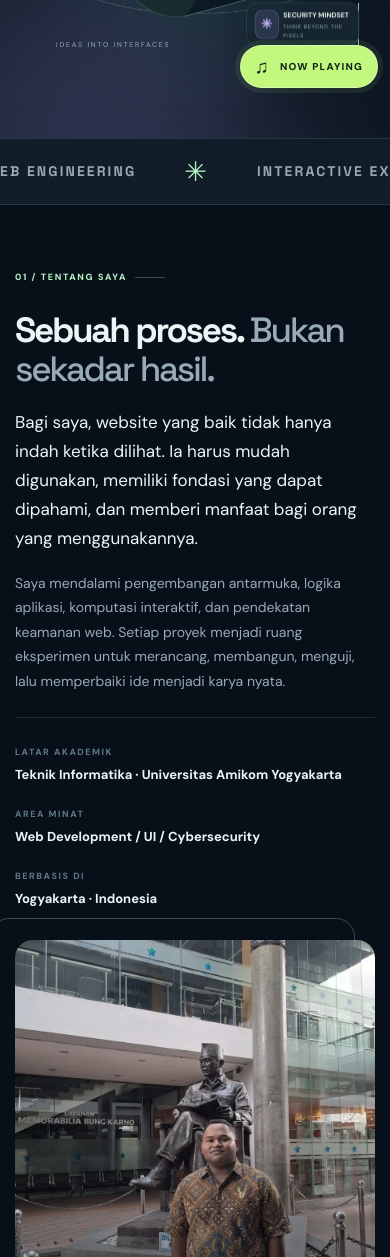
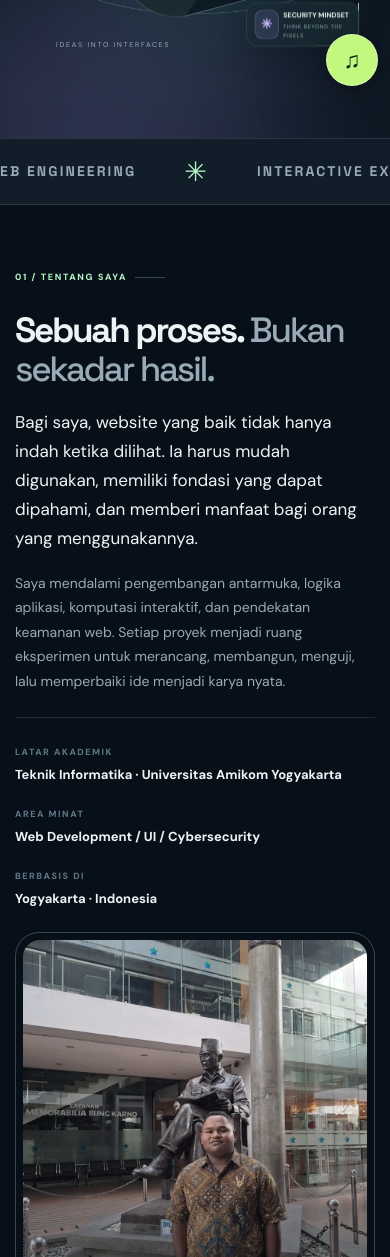
Before and after one commit to lamberthrumpaidus/Portfolio, a plain HTML site: page index.html in a window 390 px wide. Shown: the part 743-2000 px from the top of the page. Drawn offline with Linux system fonts and the light colour scheme.

Commit message:
Add files via upload

```diff
--- a/assets/css/style.css
+++ b/assets/css/style.css
@@ -168,3 +168,94 @@ dialog{color:var(--text)}dialog::backdrop{background:rgba(2,9,12,.8);backdrop-fi
   .hero-art{height:290px}
 }
 @media(prefers-reduced-motion:reduce){.reveal{opacity:1;transform:none}}
+
+/* FINAL MOBILE PHOTO + PLAYER FIX — keep the original design */
+.about .portrait-wrap {
+  width: 100%;
+  max-width: 510px;
+  margin-inline: auto;
+  box-sizing: border-box;
+  isolation: isolate;
+}
+/* The old offset outline was wider than the portrait on phones. */
+.about .portrait-wrap::before {
+  inset: -10px;
+  border-radius: 25px;
+  z-index: -1;
+}
+.about .portrait-frame,
+.about .portrait-frame > img {
+  box-sizing: border-box;
+  width: 100%;
+  max-width: 100%;
+}
+.about .portrait-frame {
+  height: auto;
+  aspect-ratio: auto;
+  overflow: hidden;
+  border-radius: 18px;
+}
+.about .portrait-frame > img {
+  display: block;
+  height: auto;
+  object-fit: contain;
+}
+.about .portrait-wrap figcaption {
+  display: flex;
+  flex-wrap: wrap;
+  justify-content: flex-start;
+  align-items: baseline;
+  gap: 8px 15px;
+  line-height: 1.55;
+}
+@media(max-width:720px){
+  .about .portrait-wrap {
+    width: calc(100% - 16px);
+    max-width: none;
+    margin: 0 auto;
+  }
+  .about .portrait-wrap::before {
+    inset: -8px;
+    border-radius: 24px;
+  }
+  .about .portrait-frame {border-radius: 17px;}
+  .about .portrait-wrap figcaption {margin-top: 21px;}
+  .values-strip {margin-top: 44px;}
+  .about {padding-bottom: 80px;}
+  /* Small unobtrusive music button instead of the wide Now Playing banner. */
+  .music-widget {
+    right: max(12px,env(safe-area-inset-right,0px));
+    bottom: calc(15px + env(safe-area-inset-bottom,0px));
+    width: auto;
+    max-width: min(340px,calc(100vw - 24px));
+    z-index: 90;
+  }
+  .music-widget .music-toggle {
+    width: 52px;
+    height: 52px;
+    min-width: 52px;
+    min-height: 52px;
+    border-radius: 50%;
+    padding: 0;
+    margin-left: auto;
+    display: flex;
+    align-items: center;
+    justify-content: center;
+    letter-spacing: 0;
+    box-shadow: 0 4px 18px rgba(0,0,0,.32);
+  }
+  .music-widget .music-toggle-label {display:none;}
+  .music-widget .music-equalizer {font-size: 23px;line-height: 1;}
+  .music-widget.expanded {
+    left: auto;
+    width: min(330px,calc(100vw - 24px));
+  }
+  .music-widget .music-details {
+    width: 100%;
+    max-height: min(65dvh,510px);
+    overflow-y: auto;
+    overscroll-behavior: contain;
+  }
+  .music-widget .music-playlist {flex-wrap: wrap;}
+  .music-widget .music-playlist .track-btn {min-width: 0;}
+}
--- a/index.html
+++ b/index.html
@@ -411,7 +411,7 @@
   </dialog>
 
   <aside class="music-widget" id="musicPanel" aria-label="Pemutar musik: Tanya Rasa &amp; Balik Arah dan Menepi">
-    <button class="music-toggle" id="musicToggle" type="button" aria-expanded="false" aria-controls="musicDetails"
+    <button class="music-toggle" id="musicToggle" type="button" aria-label="Buka atau tutup pemutar musik" aria-expanded="false" aria-controls="musicDetails"
       title="Buka pemutar musik"><span class="music-equalizer">♫</span><span class="music-toggle-label">NOW
         PLAYING</span></button>
     <div class="music-details" id="musicDetails">
```
